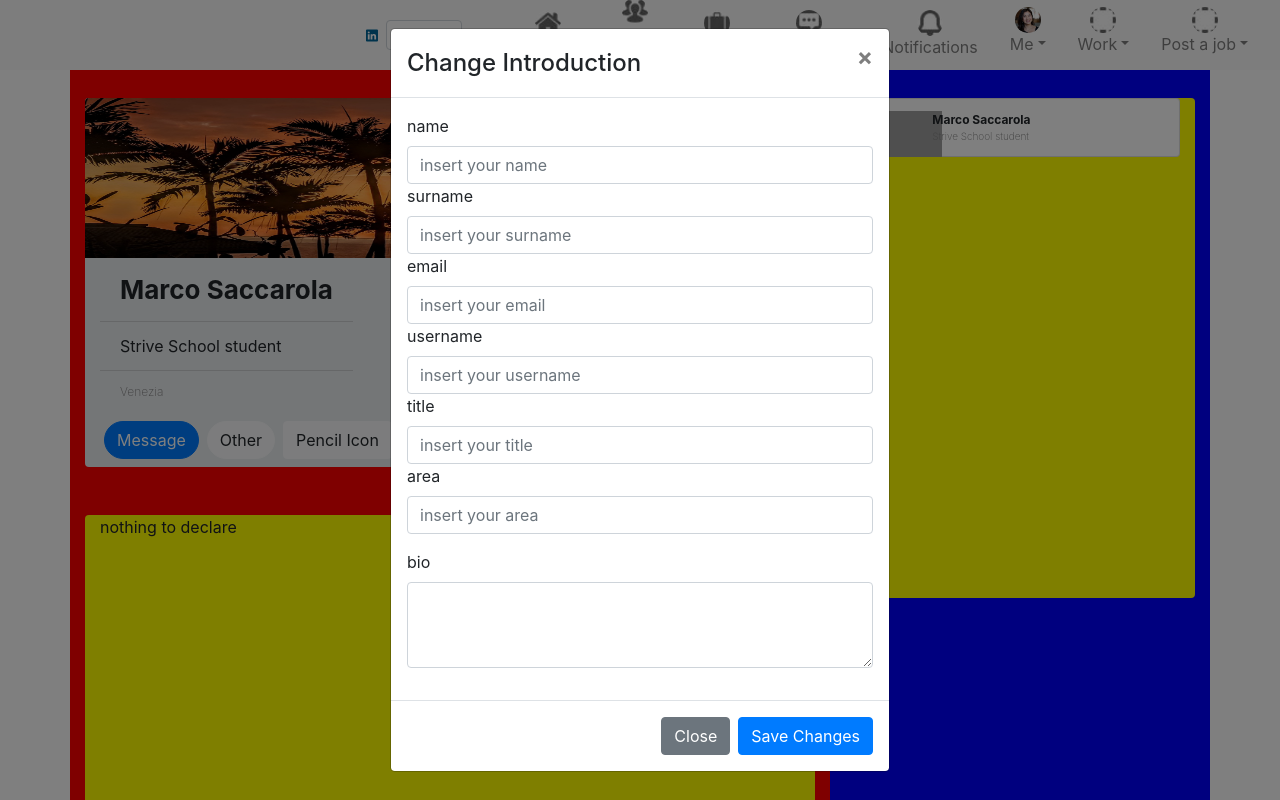
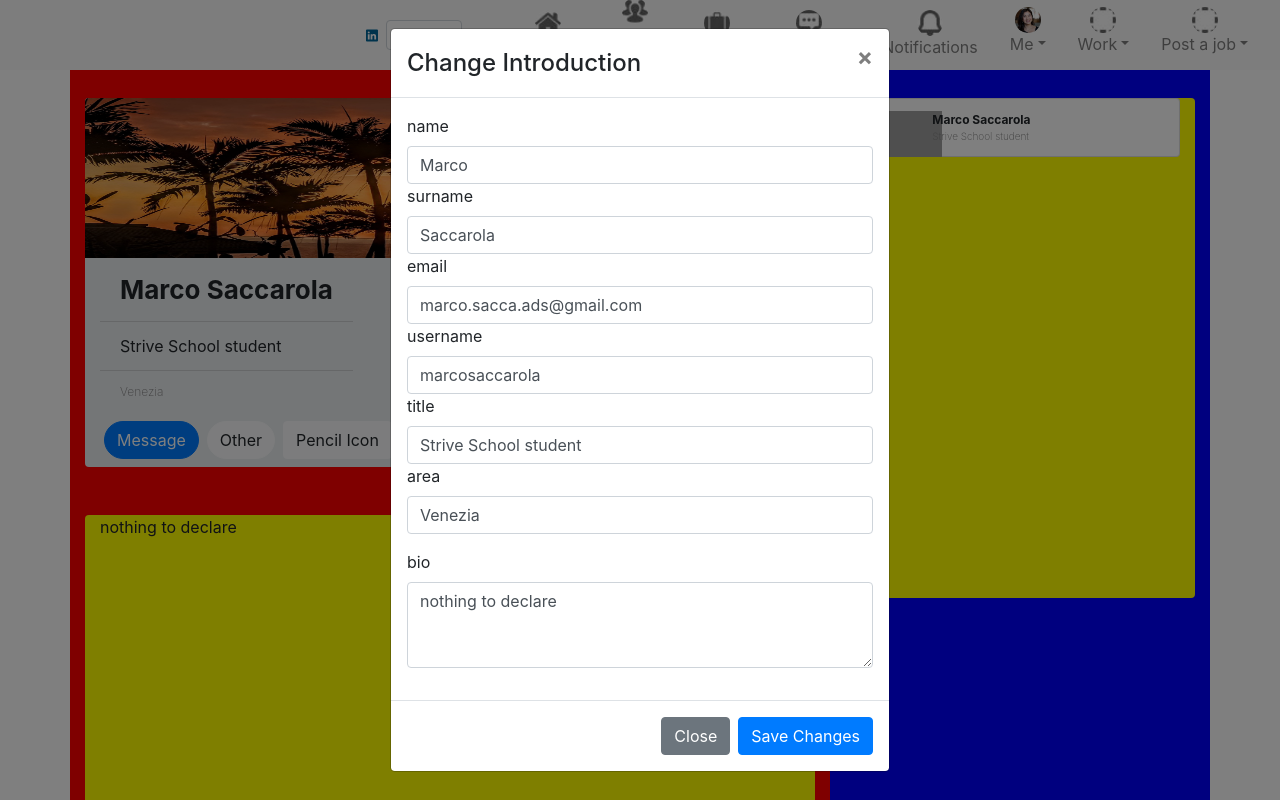
Before and after one commit to marcosaccarola/Strive-Linkedin-playground, a React (Create React App) app: page / in a window 1280 px wide. Both pictures are taken after a click on the button "Pencil Icon". Shown: the top 800 px of the page. Built offline with nearby package versions, Linux system fonts and the light colour scheme; no server answers; grey boxes are pictures that could not be loaded.

Commit message:
improving form with values

```diff
--- a/src/components/ProfileHeader.jsx
+++ b/src/components/ProfileHeader.jsx
@@ -47,22 +47,57 @@ const ProfileHeader=({profilesData,id})=>{
                     <Modal.Body>
                         <Form>
                             <Form.Group className="mb-3" controlId="exampleForm.ControlInput1">
+
                                 <Form.Label>name</Form.Label>
-                                <Form.Control type="text" placeholder="insert your name" />
+                                <Form.Control
+                                type="text"
+                                placeholder="insert your name"
+                                value={thisProfile.name}
+                                />
+
                                 <Form.Label>surname</Form.Label>
-                                <Form.Control type="text" placeholder="insert your surname" />
+                                <Form.Control
+                                type="text"
+                                placeholder="insert your surname"
+                                value={thisProfile.surname}
+                                />
+
                                 <Form.Label>email</Form.Label>
-                                <Form.Control type="email" placeholder="insert your email" />
+                                <Form.Control
+                                type="email"
+                                placeholder="insert your email"
+                                value={thisProfile.email}
+                                />
+
                                 <Form.Label>username</Form.Label>
-                                <Form.Control type="text" placeholder="insert your username" />
+                                <Form.Control
+                                type="text"
+                                placeholder="insert your username"
+                                value={thisProfile.username}
+                                />
+
                                 <Form.Label>title</Form.Label>
-                                <Form.Control type="text" placeholder="insert your title" />
+                                <Form.Control
+                                type="text"
+                                placeholder="insert your title"
+                                value={thisProfile.title}
+                                />
+
                                 <Form.Label>area</Form.Label>
-                                <Form.Control type="text" placeholder="insert your area" />
+                                <Form.Control
+                                type="text"
+                                placeholder="insert your area"
+                                value={thisProfile.area}
+                                />
+
                             </Form.Group>
                             <Form.Group className="mb-3" controlId="exampleForm.ControlTextarea1">
                                 <Form.Label>bio</Form.Label>
-                                <Form.Control as="textarea" rows={3} />
+                                <Form.Control
+                                as="textarea"
+                                rows={3}
+                                value={thisProfile.bio}
+                                />
                             </Form.Group>
                         </Form>
                     </Modal.Body>
```
